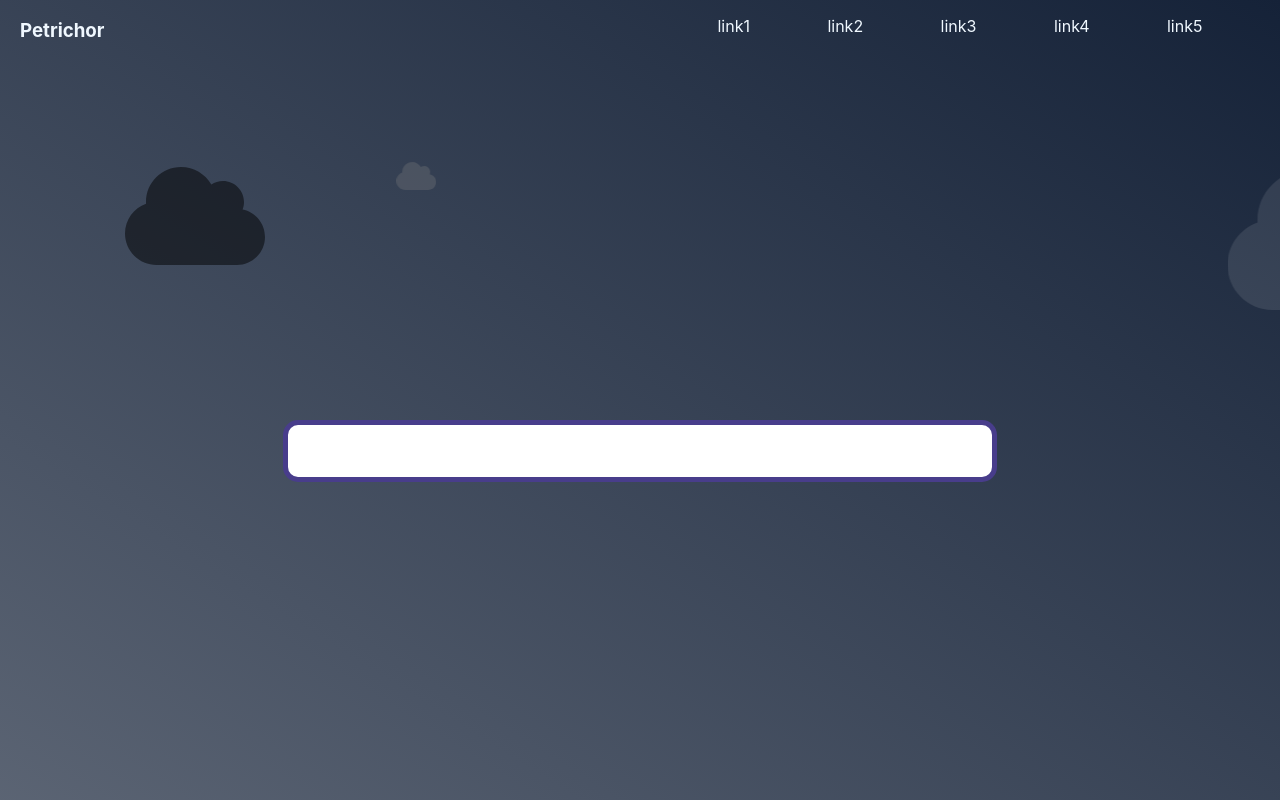
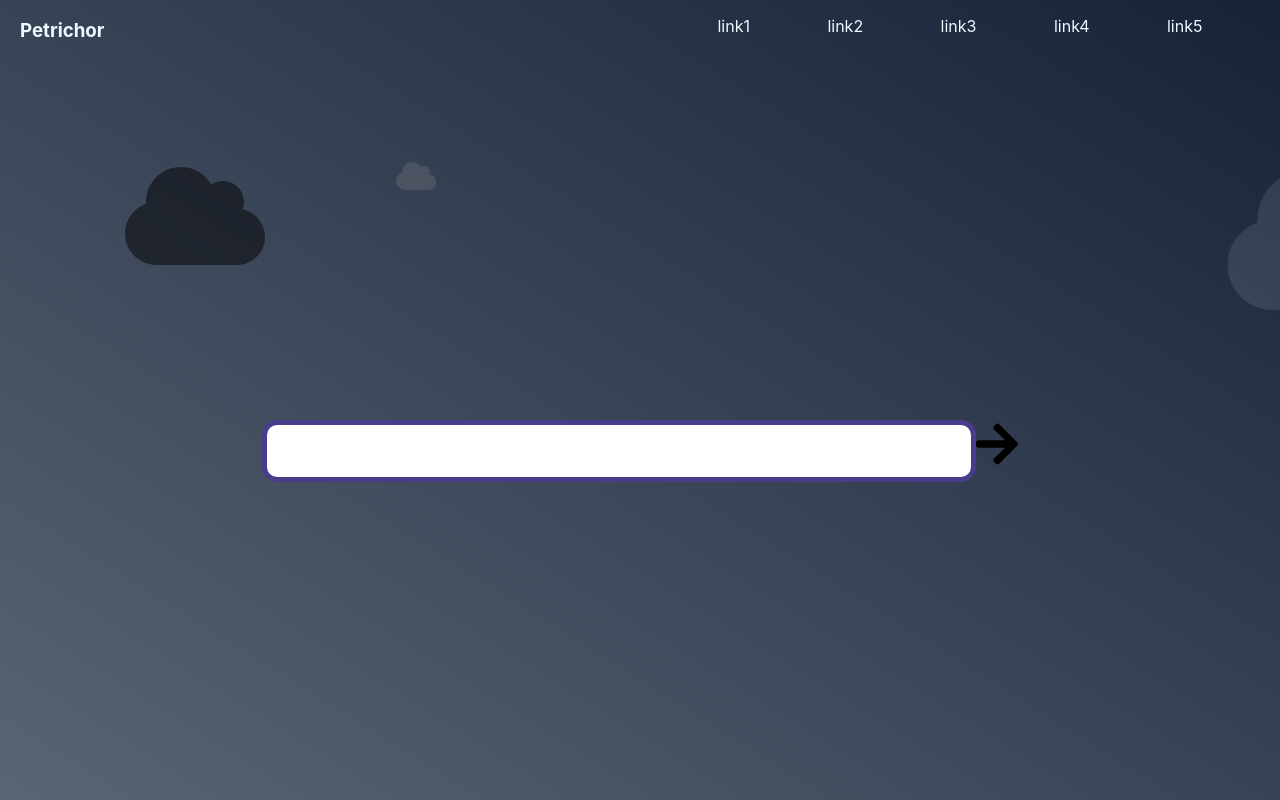
Before and after one commit to rohitanand11/petrichor, a React (Create React App) app: page / in a window 1280 px wide. Built offline with nearby package versions, Linux system fonts and the light colour scheme.

Commit message:
modified the suggestion list to display the first 4 suggestions only

```diff
--- a/src/components/search_bar/searchBar.js
+++ b/src/components/search_bar/searchBar.js
@@ -1,20 +1,32 @@
 import React from "react";
+import { FontAwesomeIcon } from "@fortawesome/react-fontawesome";
 import classes from "./searchBar.module.css";
 
 const SearchBar = (props) => {
-
   console.log(props.suggestions);
   const renderUnOrderList = () => {
-        if (props.suggestions.length===0){
+    if (props.suggestions.length === 0) {
       return null;
     } else {
-            return(<ul>{renderList()}</ul>);
+      return <ul className={classes.listContainer}>{renderList()}</ul>;
     }
-    }
+  };
+
   const renderList = () => {
-            const list_arr=props.suggestions.map((el,index)=><li key={index}>{el}</li>);
+    const list_arr = props.suggestions.map((el, index) => (
+      <li key={index}>{el}</li>
+    ));
     return list_arr;
-    }
+  };
+
+  // const arrowStyleType = () => {
+  //   if(props.arrowClass===false){
+  //     return "classes.arrowIcon"
+  //   } else {
+  //     return "classes.arrowIconAnimated"
+  //   }
+  // }
+
   return (
     <div className={classes.container}>
       <div className={classes.inputAndSuggestions}>
@@ -26,7 +38,12 @@ const SearchBar = (props) => {
         />
         {renderUnOrderList()}
       </div>
-      {/* searchicon */}
+
+      <div className={classes.arrowContainer}>
+        <div className={classes.arrowIcon}>
+          <FontAwesomeIcon icon="arrow-right" color="black" size="3x" />
+        </div>
+      </div>
     </div>
   );
 };
```
Lines whose indentation alone changed are shown as unchanged.
